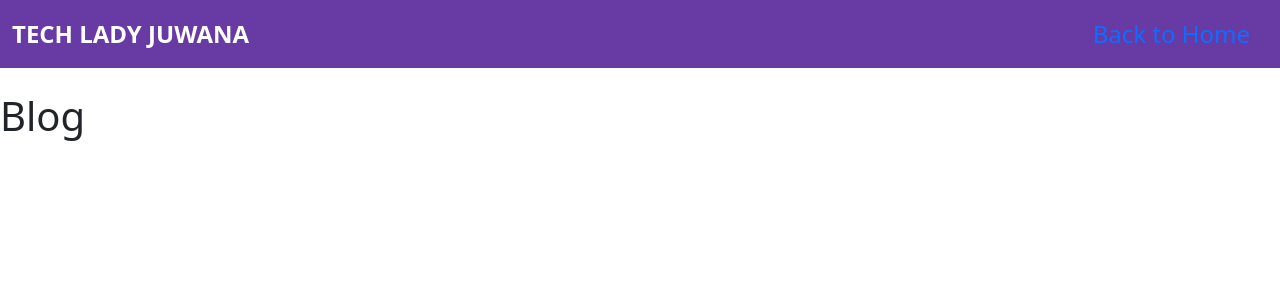
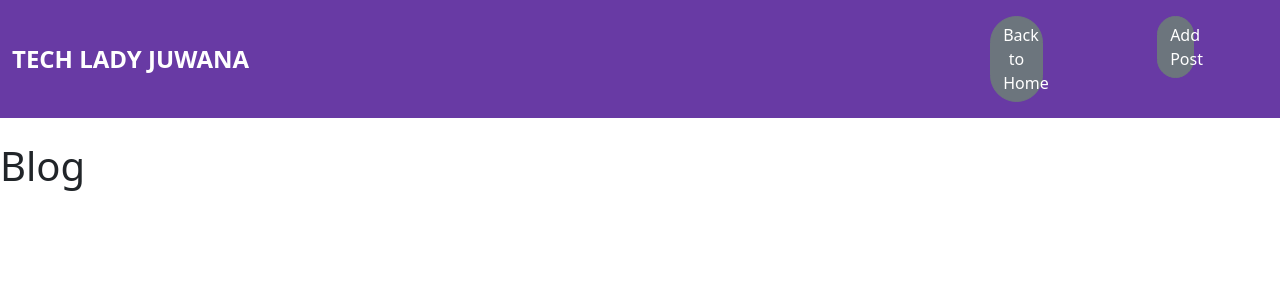
Before and after one commit to Sidd2024/Django-Portfolio, a Django app: page /blog/ in a window 1280 px wide. Shown: the top 300 px of the page. Run offline with Django 3.2, Linux system fonts and the light colour scheme; data that the repository does not hold is empty; some libraries are stand-ins or nearby versions.

Commit message:
Update html files for add post and blog

```diff
--- a/mysite/templates/blog.html
+++ b/mysite/templates/blog.html
@@ -31,7 +31,11 @@
         <div class="collapse navbar-collapse" id="navbarSupportedContent">
             <ul class="navbar-nav ms-auto mb-2 mb-lg-0">
                 <li class="nav-item">
-                    <a class="nav-link active" aria-current="page" href="/">Back to Home</a>
+                    <a class="nav-link active" aria-current="page" href="/"><button type="submit"
+                            class="btn btn-secondary">Back to Home</button></a>
+                </li>
+                <li class="nav-item">
+                    <a class="nav-link" href="{% url 'add_post' %}"><button type="submit" class="btn btn-secondary">Add Post</button></a>
                 </li>
             </ul>
         </div>
```
Also changed, not shown: mysite/templates/add_post.html (+12 -1 lines).
